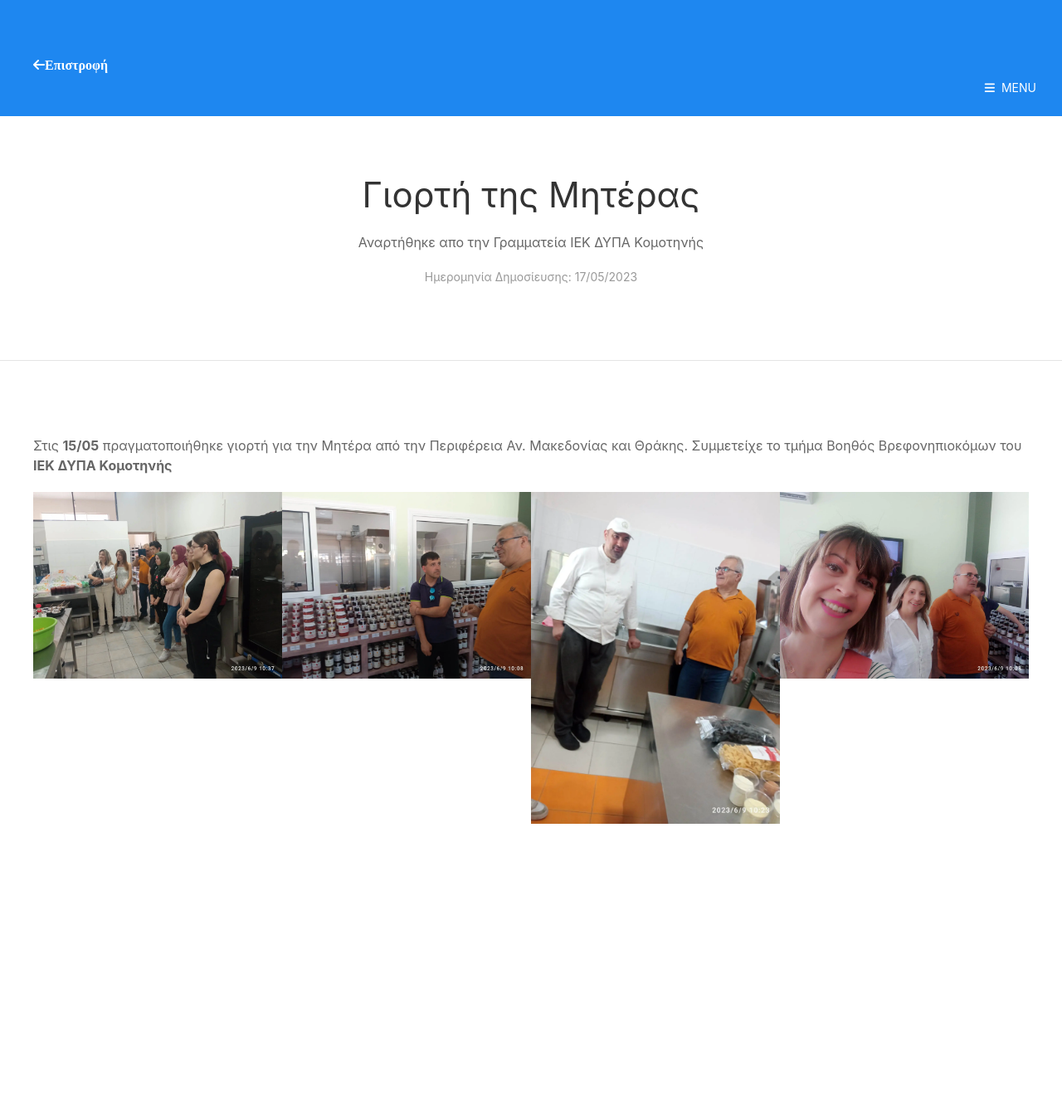
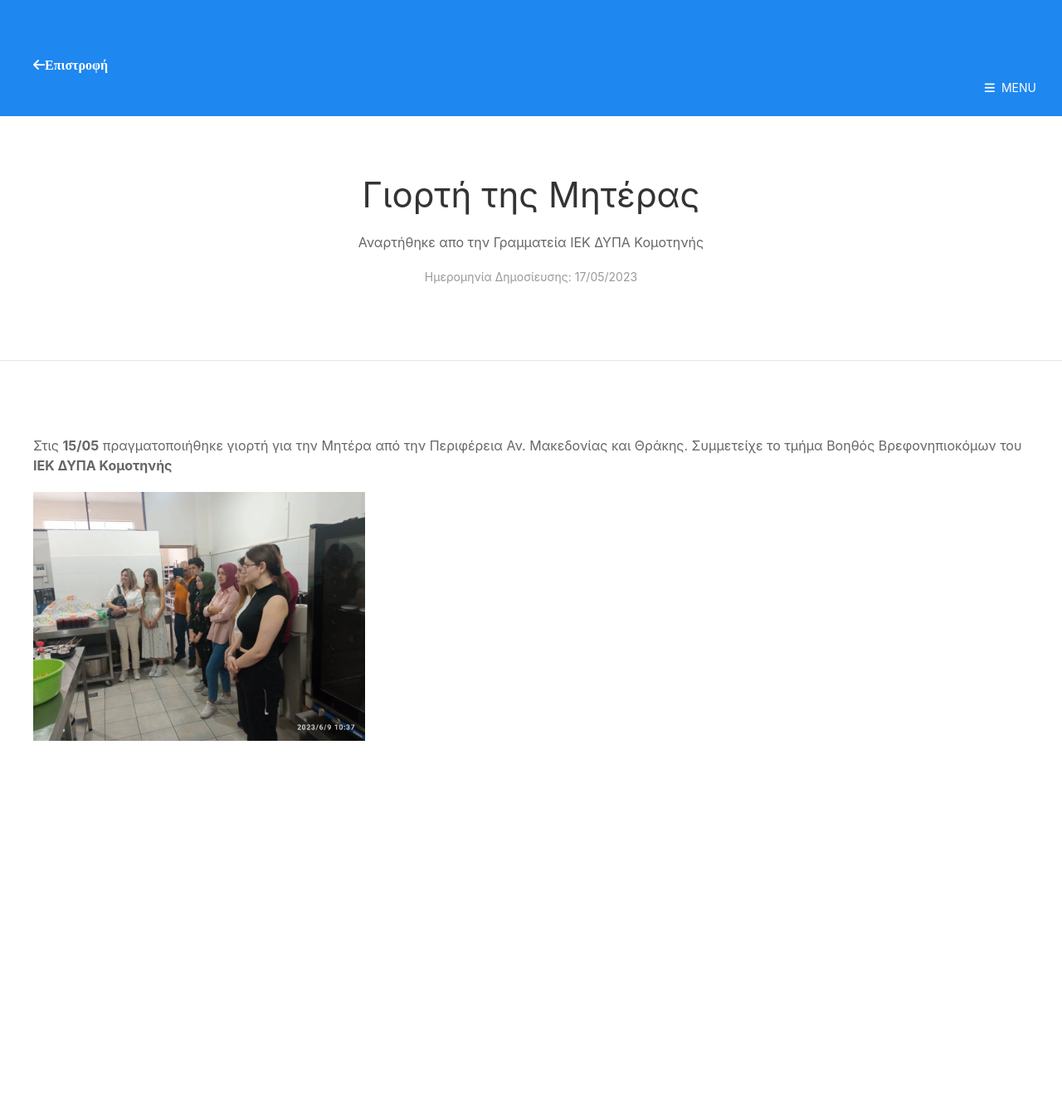
Before and after one commit to F20F20/jekyll-uikit-iek-dypa-komotinis, a Jekyll site: the page built from _posts/2023-05-17-mothers-day.md, in a window 1280 px wide. Shown: the whole page at 83% size. Built offline with Jekyll 4.4.1, drawn with Linux system fonts in a browser that asks for light colours; nearby versions of some CDN libraries; before the commit the page ends 1063 px from its top, so only the background shows below that.

Commit message:
Update 2023-05-17-mothers-day.md

```diff
--- a/_posts/2023-05-17-mothers-day.md
+++ b/_posts/2023-05-17-mothers-day.md
@@ -6,12 +6,10 @@ title: Γιορτή της Μητέρας
 Συμμετείχε το τμήμα Βοηθός Βρεφονηπιοκόμων του **ΙΕΚ ΔΥΠΑ Κομοτηνής**
 
 
+<div class="uk-position-relative uk-visible-toggle uk-light" tabindex="-1" uk-slideshow>
 
-
-<div class="uk-position-relative uk-visible-toggle uk-light" tabindex="-1" uk-slider>
-
-    <ul class="uk-slider-items uk-child-width-1-2 uk-child-width-1-3@s uk-child-width-1-4@m">
-        <li>
+    <ul class="uk-slideshow-items">
+       <li>
             <img src="{{ site.baseurl }}/img/img_posts/aksizw_1.webp" width="400" height="600" alt="">
         </li>
         <li>
@@ -42,9 +40,12 @@ title: Γιορτή της Μητέρας
             <img src="{{ site.baseurl }}/img/img_posts/aksizw_10.webp" width="400" height="600" alt="">
 
         </li>
+
+
+
     </ul>
 
-    <a class="uk-position-center-left uk-position-small uk-hidden-hover" href="#" uk-slidenav-previous uk-slider-item="previous"></a>
-    <a class="uk-position-center-right uk-position-small uk-hidden-hover" href="#" uk-slidenav-next uk-slider-item="next"></a>
+    <a class="uk-position-center-left uk-position-small uk-hidden-hover" href="#" uk-slidenav-previous uk-slideshow-item="previous"></a>
+    <a class="uk-position-center-right uk-position-small uk-hidden-hover" href="#" uk-slidenav-next uk-slideshow-item="next"></a>
 
 </div>
```
